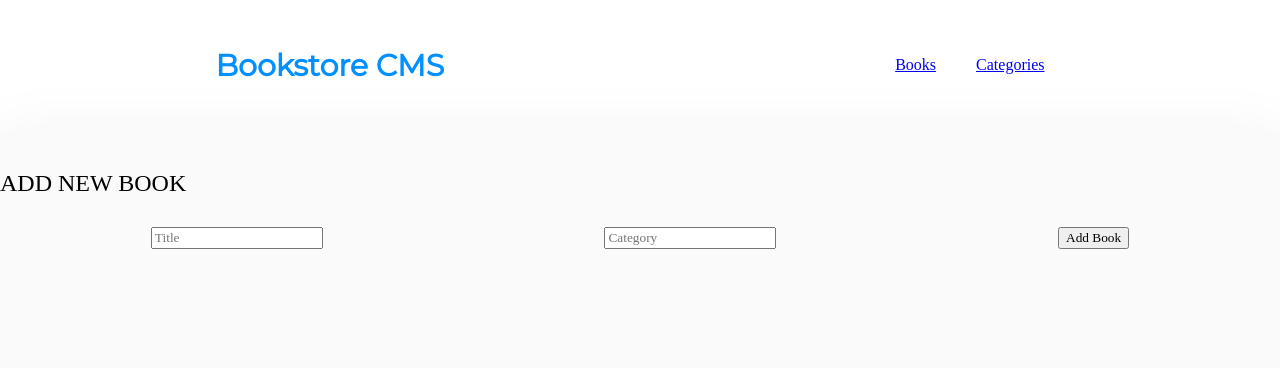
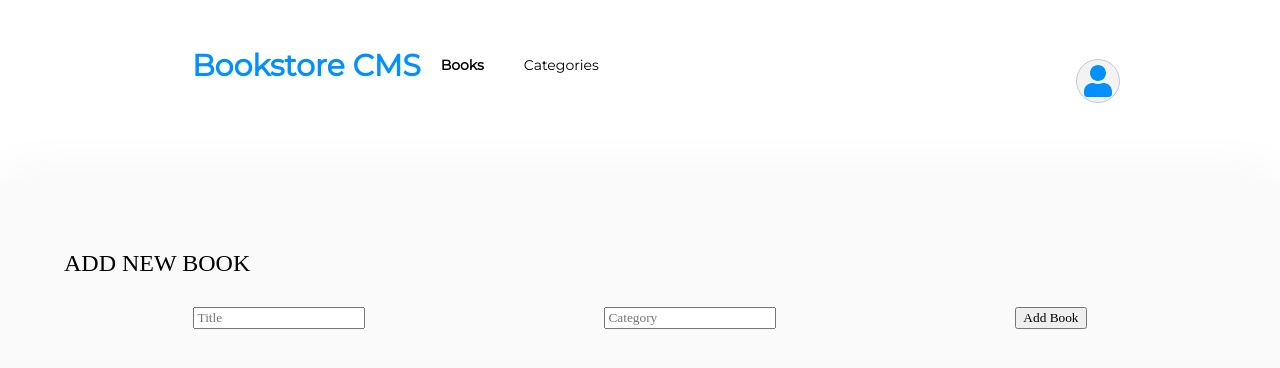
Before and after one commit to cwaku/bookstore, a React (Create React App) app: page / in a window 1280 px wide. Shown: the top 368 px of the page. Built offline with nearby package versions, Linux system fonts and the light colour scheme; no server answers.

Commit message:
Adds style rules to nav bar

```diff
--- a/package.json
+++ b/package.json
@@ -10,6 +10,7 @@
     "react": "^17.0.2",
     "react-circular-progressbar": "^2.0.4",
     "react-dom": "^17.0.2",
+    "react-icons": "^4.3.1",
     "react-redux": "^7.2.6",
     "react-router-dom": "^6.2.1",
     "react-scripts": "5.0.0",
--- a/src/App.css
+++ b/src/App.css
@@ -1,3 +1,4 @@
 body {
   margin: 0;
+  overflow: hidden;
 }
--- a/src/components/Navbar.css
+++ b/src/components/Navbar.css
@@ -3,6 +3,8 @@ nav {
   justify-content: space-around;
   padding: 20px;
   align-items: center;
+  width: 70%;
+  margin: 0 auto;
 }
 
 nav h1 {
@@ -19,11 +21,44 @@ nav h1 {
 .nav-links {
   display: flex;
   list-style: none;
-  justify-content: center;
-  align-items: center;
-  align-content: center;
+  padding: 0;
+  flex: 1;
+}
+
+a {
+  text-decoration: none;
+  color: var(--black-two);
+  font-family: Montserrat;
+  font-size: 0.875rem;
+  font-stretch: normal;
+  font-style: normal;
+  line-height: normal;
+  letter-spacing: normal;
 }
 
 .nav-links li {
   margin: 20px;
 }
+
+.nav-links li:nth-child(1) a {
+  font-weight: bold;
+}
+
+.nav-links:first-child {
+  font-weight: bold;
+
+}
+
+.user-circle {
+  color: #0290ff;
+  right: 10rem;
+  margin-top: 2rem;
+  font-size: 2rem;
+  position: absolute;
+  border: solid rgb(200, 200, 200) 0.0313rem;
+  border-radius: 2rem;
+  background-color: #f3f3f3;
+  height: 2rem;
+  cursor: pointer;
+  padding: 0.3125rem;
+}
--- a/src/components/Navbar.js
+++ b/src/components/Navbar.js
@@ -1,5 +1,6 @@
 import './Navbar.css';
 import { Link } from 'react-router-dom';
+import { FaUser } from 'react-icons/fa';
 
 export default function Navbar() {
   return (
@@ -14,6 +15,9 @@ export default function Navbar() {
             <Link to="/categories">Categories</Link>
           </li>
         </ul>
+        <div className="user-circle">
+          <FaUser />
+        </div>
       </nav>
     </header>
   );
--- a/src/pages/Books.css
+++ b/src/pages/Books.css
@@ -16,12 +16,18 @@ main {
 .bookItem {
   display: flex;
   justify-content: space-around;
+  border-radius: 4px;
+  border: solid 1px var(--white-two);
+  background-color: #fff;
+  margin: 10px 30px;
 }
 
 .books-container,
 .add-form {
   display: flex;
   flex-direction: column;
+  width: 90%;
+  margin: 50px auto;
 }
 
 .add-form {
```
Also changed, not shown: 1 other file (tests, documents, lock files or other folders).
